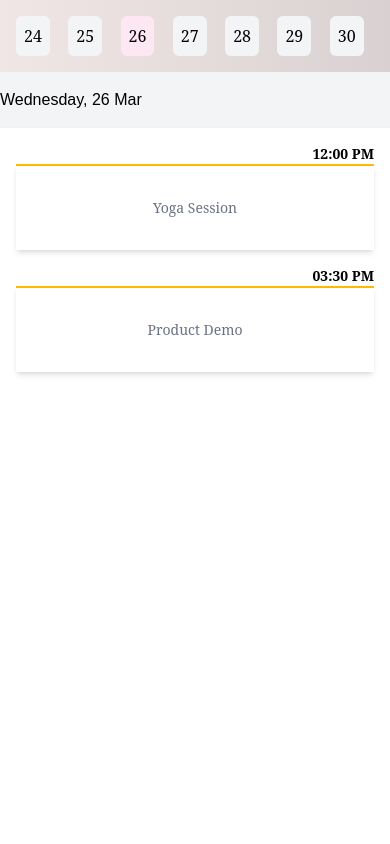
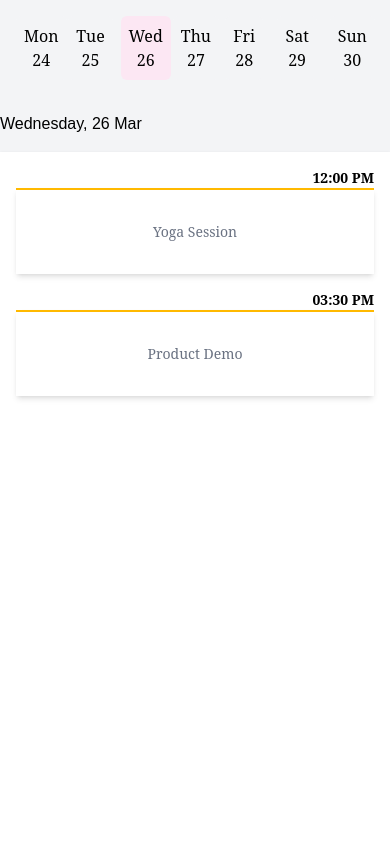
Before and after one commit to Saamiyah/kanbe, a Next.js app: page / in a window 390 px wide. Shown: the top 844 px of the page. Built offline with nearby package versions, Linux system fonts and the light colour scheme.

Commit message:
implement drag functionality for mobile ( does not work as expected yet)

```diff
--- a/app/components/singleDayCalendar/SingleDayCalendar.tsx
+++ b/app/components/singleDayCalendar/SingleDayCalendar.tsx
@@ -1,9 +1,10 @@
 "use client";
 
-import { addDays, format, startOfWeek } from "date-fns";
+import { addDays, format, parse, startOfWeek } from "date-fns";
 
 import DayColumn from "../dayColumn/DayColumn";
 import { EventsByDate } from "@/app/api/data";
+import { useDrop } from "react-dnd";
 import { useState } from "react";
 import { useSwipeable } from "react-swipeable";
 
@@ -16,6 +17,8 @@ export default function SingleDayCalendar({ eventList, setEventList }: Props) {
   const [currentDate, setCurrentDate] = useState(new Date());
 
   const formattedDate = format(currentDate, "yyyy-MM-dd");
+
+  const daysofTheWeek = ["Mon", "Tue", "Wed", "Thu", "Fri", "Sat", "Sun"];
 
   const changeDay = (newDate: Date) => {
     setCurrentDate(newDate);
@@ -32,11 +35,31 @@ export default function SingleDayCalendar({ eventList, setEventList }: Props) {
     delta: 100,
   });
 
+  const [{ isOverNext }, dropNext] = useDrop(() => ({
+    accept: "EVENT",
+    hover: () => {
+      changeDay(addDays(currentDate, 1));
+    },
+    collect: (monitor) => ({
+      isOverNext: monitor.isOver(),
+    }),
+  }));
+
+  const [{ isOverPrev }, dropPrev] = useDrop(() => ({
+    accept: "EVENT",
+    hover: () => {
+      changeDay(addDays(currentDate, -1));
+    },
+    collect: (monitor) => ({
+      isOverPrev: monitor.isOver(),
+    }),
+  }));
+
   return (
     <>
-      <header className="relative w-full font-playfair text-black p-4  bg-linear-to-r from-primary to-secondary">
+      <header className="relative w-full font-playfair text-black p-4  bg-linear-to-r from-light to-dark">
         <div className="grid grid-cols-7 gap-2 ">
-          {weekDays.map((day) => (
+          {weekDays.map((day, index) => (
             <div
               key={day.toString()}
               onClick={() => changeDay(day)}
@@ -45,23 +68,25 @@ export default function SingleDayCalendar({ eventList, setEventList }: Props) {
                   format(day, "yyyy-MM-dd") && "bg-pink-100"
               } p-2 w-fit flex flex-col justify-center items-center bg-gray-100 rounded-md`}
             >
+              <div>{daysofTheWeek[index]}</div>
               <div>{format(day, "dd").padStart(2, "0")}</div>
             </div>
           ))}
         </div>
       </header>
-
       <div className="relative w-full" {...handlers}>
         <h3 className="my-4 text-black">
           {format(currentDate, "EEEE, dd MMM")}
         </h3>
 
+        <div className="absolute w-10 h-full z-10" ref={dropPrev}></div>
         <DayColumn
           dateString={formattedDate}
           events={eventList[formattedDate] || []}
           key={formattedDate}
           setEventList={setEventList}
         />
+        <div className="absolute w-10 h-full z-10" ref={dropNext}></div>
       </div>
     </>
   );
```
